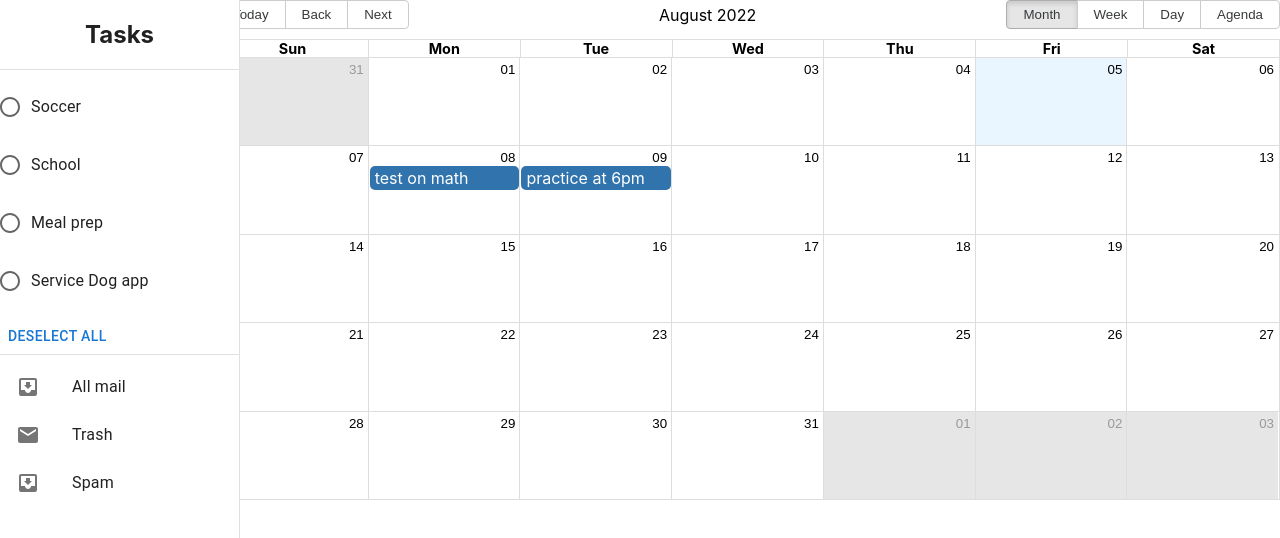
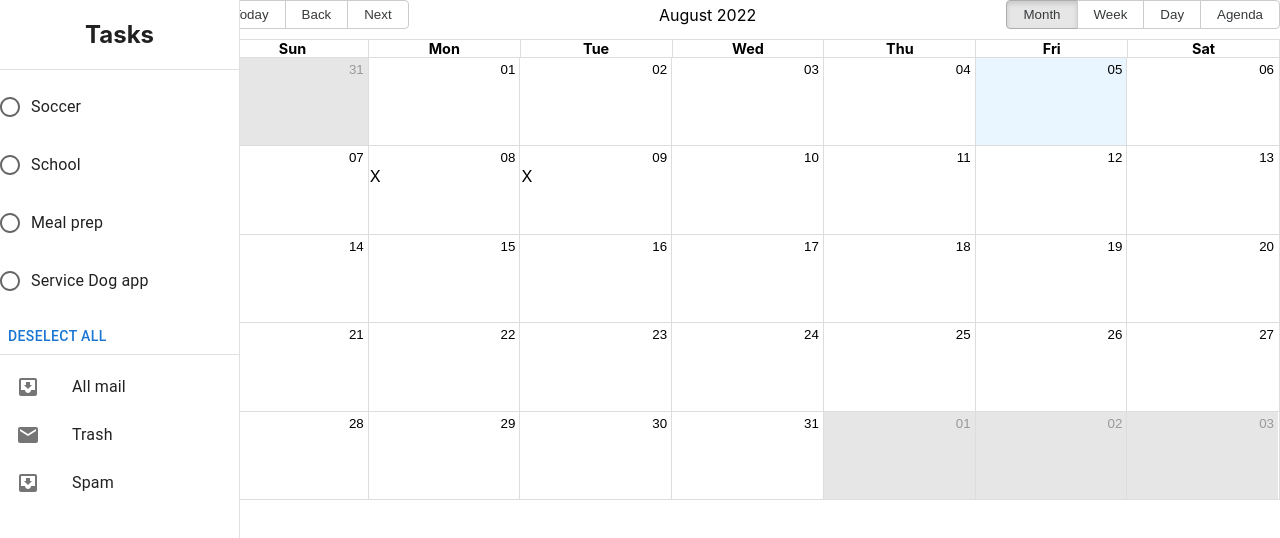
Before and after one commit to TaliSofiMato/CalendarX, a React (Create React App) app: page / in a window 1280 px wide. Shown: the top 538 px of the page. Built offline with nearby package versions, Linux system fonts and the light colour scheme.

Commit message:
adding an xComponent to display X only on calendar

```diff
--- a/src/App.js
+++ b/src/App.js
@@ -5,6 +5,7 @@ import 'react-big-calendar/lib/css/react-big-calendar.css';
 import Sidebar from './Sidebar'
 import Grid from '@mui/material/Grid';
 import {useState} from 'react'
+import Button from '@mui/material/Button';
 
 const myEventsList = [
   {
@@ -22,6 +23,10 @@ const myEventsList = [
     end:'2022-08-09T09:00:00.000Z',
   }
 ]
+
+const XComponent = () => {
+  return <>X</>
+}
 
 const localizer = momentLocalizer(moment)
 const MyCalendar = props => {
@@ -49,6 +54,9 @@ const MyCalendar = props => {
             myEventsList.filter(e => e.id === currentlySelected)
             : myEventsList
           }
+          components={{
+            eventWrapper: XComponent
+          }}
           startAccessor="start"
           endAccessor="end"
           style={{ height: 500 }}
```
